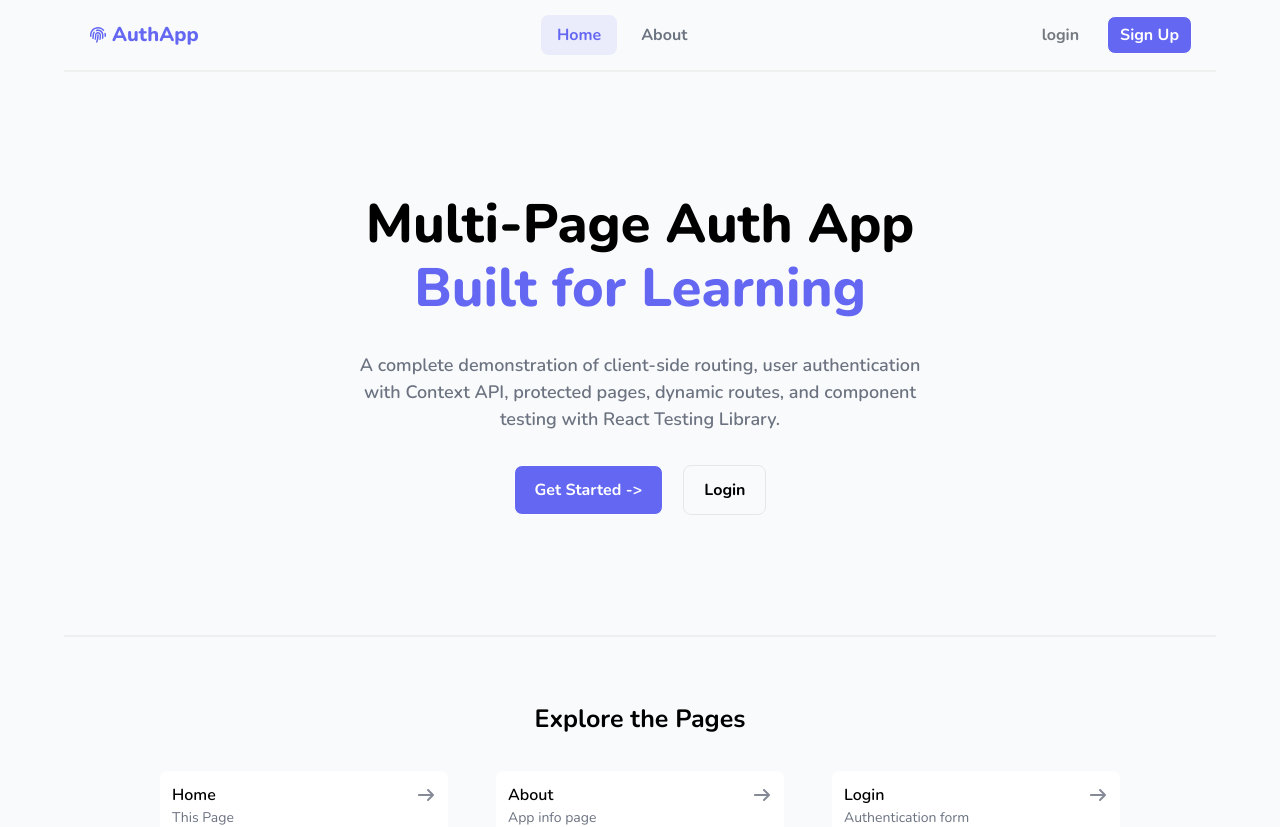
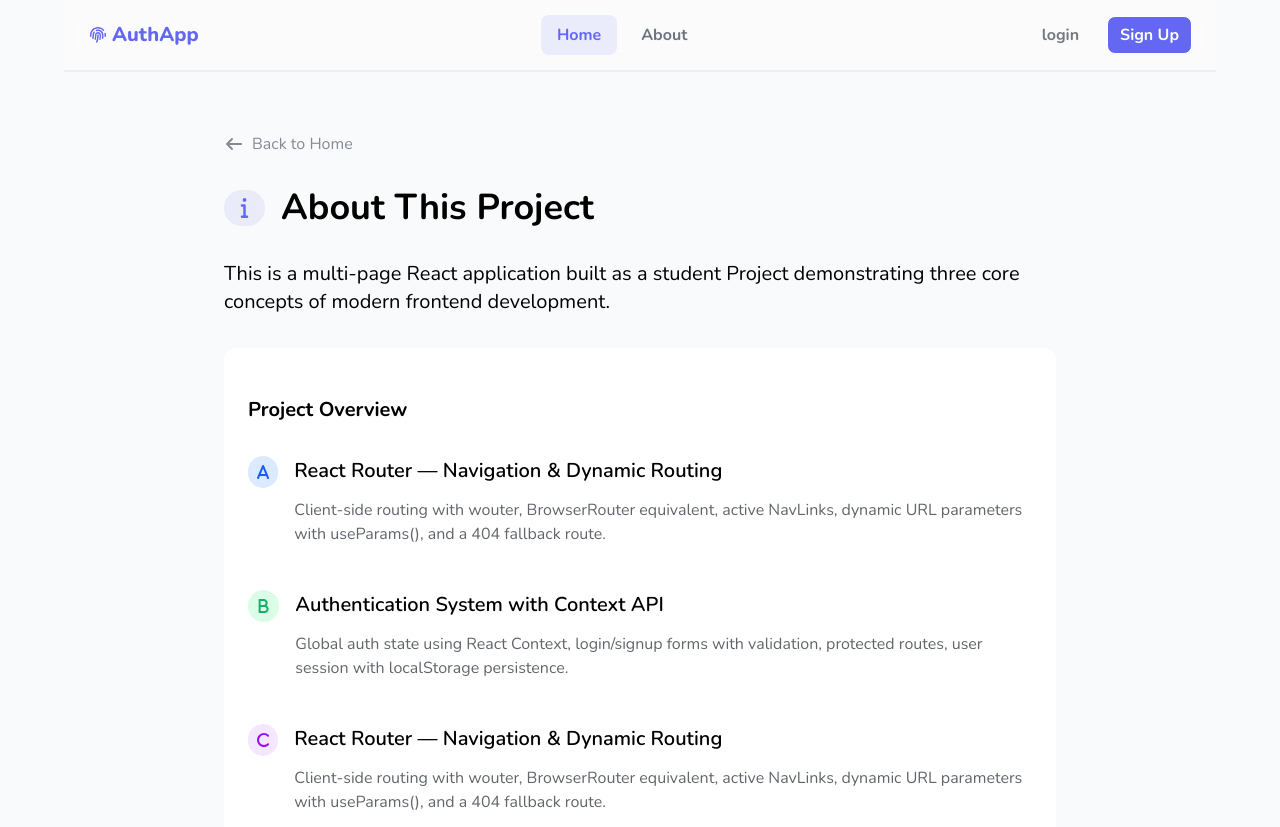
Before and after one commit to preetpalsinghkanda/Multi-Page-Authentication-App-, a React (Vite) app: page / in a window 1280 px wide. Shown: the top 827 px of the page. Built offline with nearby package versions, Linux system fonts and the light colour scheme.

Commit message:
adding about page and working on it

```diff
--- a/src/App.jsx
+++ b/src/App.jsx
@@ -2,13 +2,15 @@ import { useState } from "react";
 import "./App.css";
 import NavBar from "./Components/NavBar";
 import Hero from "./Components/Hero";
+import About from "./Components/About";
 
 function App() {
   return (
     <>
       <div className="max-w-6xl mx-auto">
         <NavBar />
-        <Hero />
+        {/* <Hero /> */}
+        <About/>
       </div>
     </>
   );
--- /dev/null
+++ b/src/Components/About.jsx
@@ -0,0 +1,84 @@
+import React from "react";
+import { FontAwesomeIcon } from "@fortawesome/react-fontawesome";
+import { faArrowLeft, faInfo, faA , faB , faC} from "@fortawesome/free-solid-svg-icons";
+
+export default function About() {
+  return (
+    <div className="flex m-auto mx-40 py-15 flex-col">
+      <div className="text-[#848a96] flex items-center gap-2">
+        {" "}
+        <FontAwesomeIcon icon={faArrowLeft} className=" text-[16px]" />
+        <button className="">Back to Home</button>
+      </div>
+
+      <div className="flex py-8 flex-col items-start">
+        <div className="flex items-center justify-center gap-4">
+          <FontAwesomeIcon
+            icon={faInfo}
+            className="p-2 bg-[#eaebf9] rounded-full text-[20px] text-[#6467f2]"
+          />
+          <h2 className="text-4xl font-bold ">About This Project</h2>
+        </div>
+        <p className="py-8 text-xl">
+          This is a multi-page React application built as a student Project
+          demonstrating three core concepts of modern frontend development.
+        </p>
+
+        <section className=" py-12 px-6  rounded-xl bg-white">
+          <h4 className="font-bold text-xl mb-8">Project Overview</h4>
+
+          <div className="flex flex-col gap-8 ">
+            <div className="flex items-start gap-4">
+              <FontAwesomeIcon
+                icon={faA}
+                className="p-2  bg-[#dbeafe] rounded-full text-[16px] text-[#155dfc]"
+              />
+              <div>
+                <h5 className="text-[20px] font-[600]">
+                  React Router — Navigation & Dynamic Routing
+                </h5>
+                <p className="text-[#62666c] py-3">
+                  Client-side routing with wouter, BrowserRouter equivalent,
+                  active NavLinks, dynamic URL parameters with useParams(), and
+                  a 404 fallback route.
+                </p>
+              </div>
+            </div>
+
+            <div className="flex items-start gap-4">
+              <FontAwesomeIcon
+                icon={faB}
+                className="p-2  bg-[#dbfce7] rounded-full text-[16px] text-[#15ae6a]"
+              />
+              <div>
+                <h5 className="text-[20px] font-[600]">
+                  Authentication System with Context API
+                </h5>
+                <p className="text-[#62666c] py-3">
+                  Global auth state using React Context, login/signup forms with validation, protected routes, user session with localStorage persistence.
+                </p>
+              </div>
+            </div>
+
+            <div className="flex items-start gap-4">
+              <FontAwesomeIcon
+                icon={faC}
+                className="p-2  bg-[#f3e8ff] rounded-full text-[16px] text-[#9810fa]"
+              />
+              <div>
+                <h5 className="text-[20px] font-[600]">
+                  React Router — Navigation & Dynamic Routing
+                </h5>
+                <p className="text-[#62666c] py-3">
+                  Client-side routing with wouter, BrowserRouter equivalent,
+                  active NavLinks, dynamic URL parameters with useParams(), and
+                  a 404 fallback route.
+                </p>
+              </div>
+            </div>
+          </div>
+        </section>
+      </div>
+    </div>
+  );
+}
--- a/src/Components/NavBar.jsx
+++ b/src/Components/NavBar.jsx
@@ -5,8 +5,8 @@ import { faFingerprint } from "@fortawesome/free-solid-svg-icons";
 
 export default function NavBar() {
   return (
-  <div className="w-full border-b-2 border-[#edf0ee] h-18 flex items-center justify-between px-6 ">
-      <div className="flex items-center gap-1">
+  <div className="w-full border-b-2 border-[#edf0ee] h-18 flex items-center justify-between px-6 sticky top-0  bg-white/30 backdrop-blur-md ">
+      <div className="flex items-center gap-1 ">
         <FontAwesomeIcon icon={faFingerprint} className="text-[#6467f2]" /> <span className="text-[#6467f2] font-[800] text-xl" >AuthApp</span>
       </div>
 
```
